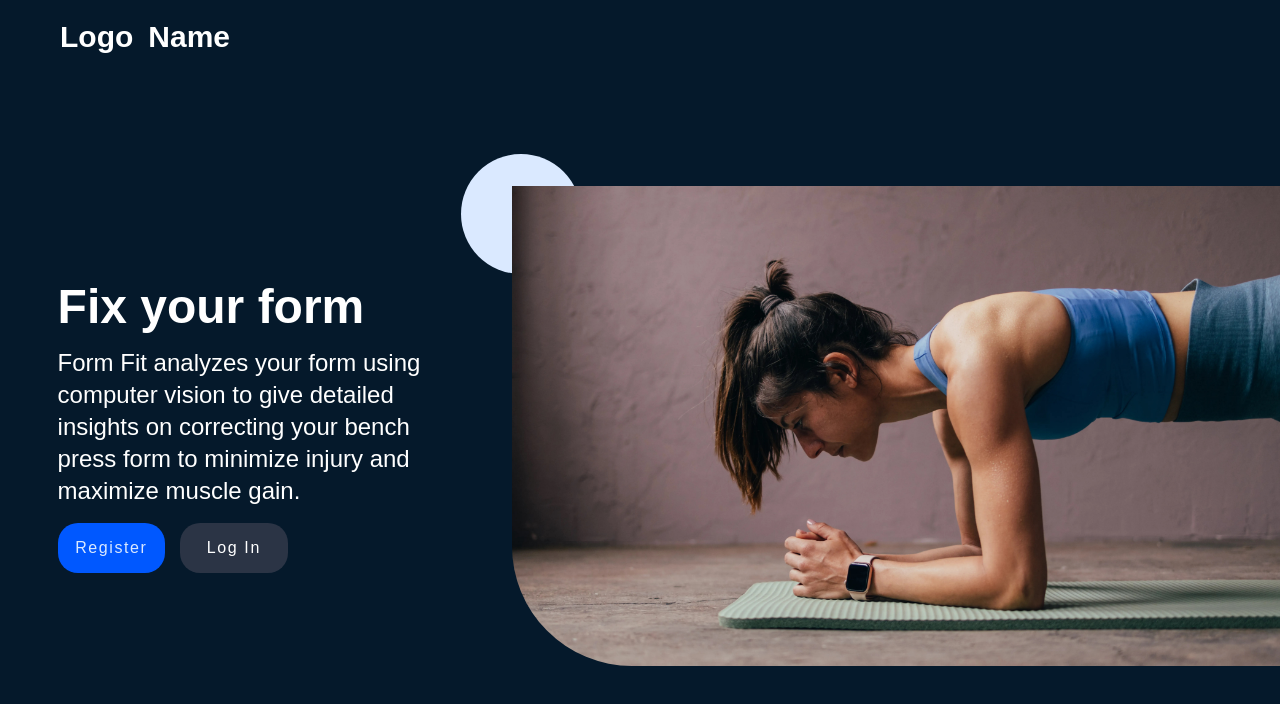
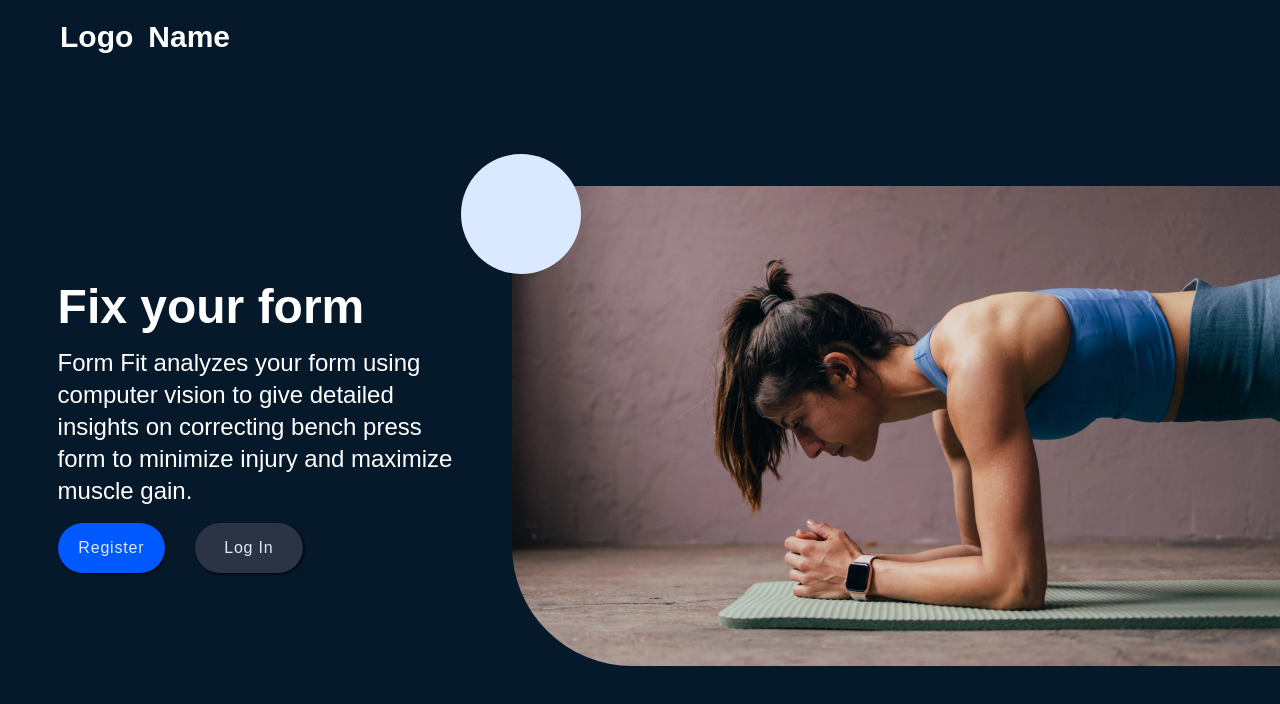
Before and after one commit to jto-d/hackprinceton-23, a React (Create React App) app: page / in a window 1280 px wide. Shown: the top 704 px of the page. Built offline with nearby package versions, Linux system fonts and the light colour scheme.

Commit message:
landing page done

```diff
--- a/src/App.js
+++ b/src/App.js
@@ -12,7 +12,7 @@ function App() {
       <Routes>
         <Route path="/" element={<Home />} />
 
-        <Route path="/signup/" element={<Register />} />
+        <Route path="/register/" element={<Register />} />
 
         <Route path="/login/" element={<Login />} />
 
--- a/src/pages/Home.js
+++ b/src/pages/Home.js
@@ -20,28 +20,38 @@ const StyledPhoto = styled.div`
 const StyledButtons = styled.div`
     display: flex;
     flex-direction: row;
-    gap: 15px;
+    gap: 30px;
     margin-top: 1rem;
 `
 
-const StyledButton = styled.div`
+const StyledButton = styled.a`
     display: flex;
     justify-content: center;
     align-items: center;
     padding: 1rem 1.5rem;
     width: 15%;
 
+    text-decoration: none;
+    box-shadow: 1px 1px 3px black;
 
     background-color: #0058FF;
     font-weight: 400;
-    letter-spacing: .1em;
+    letter-spacing: 0.05em;
     color: #DAE9FF;
     cursor: pointer;
-    border-radius: 20px;
+    border-radius: 25px;
+
+    &:hover {
+        background-color: #0241b8;
+    }
 
     ${props => props.invert && css`
         background-color: #2B3445;
-        color: white;
+        color: #DAE9FF;
+
+        &:hover {
+            background-color: #191f29;
+        }
     `}
 
 `
@@ -53,7 +63,7 @@ const StyledCircle = styled.div`
     background-color: #DAE9FF;
     margin-left: -4vw;
     margin-top: -4vh;
-    z-index: 0;
+    z-index: 2;
     position: absolute;
     /* margin-bottom: 55vh; */
 `
@@ -100,11 +110,11 @@ const Home = () => {
                 Fix your form
             </h1>
             <p>
-                Form Fit analyzes your form using computer vision to give detailed insights on correcting your bench press form to minimize injury and maximize muscle gain.
+                Form Fit analyzes your form using computer vision to give detailed insights on correcting bench press form to minimize injury and maximize muscle gain.
             </p>
             <StyledButtons>
-                <StyledButton>Register</StyledButton>
-                <StyledButton invert>Log In</StyledButton>
+                <StyledButton href='/register'>Register</StyledButton>
+                <StyledButton href='/login' invert>Log In</StyledButton>
             </StyledButtons>
 
         </StyledHeroText>
```
